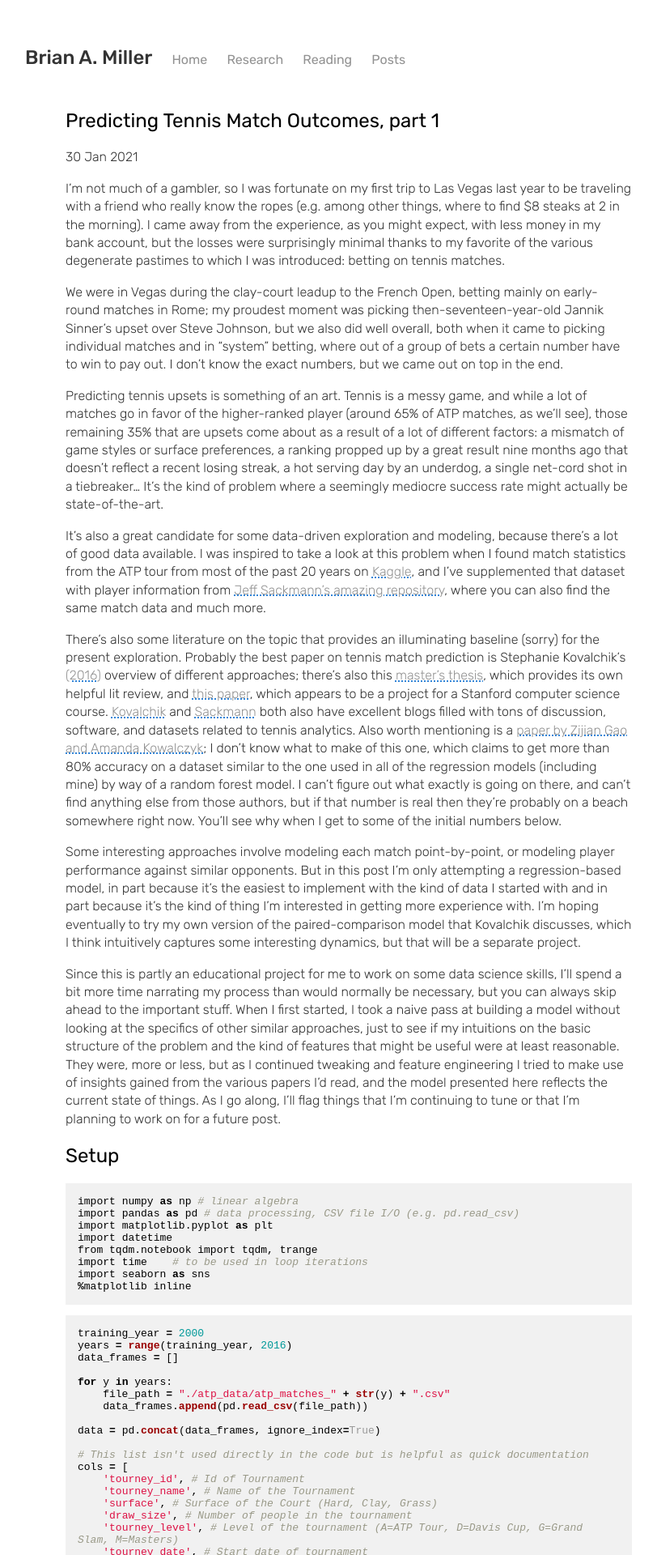
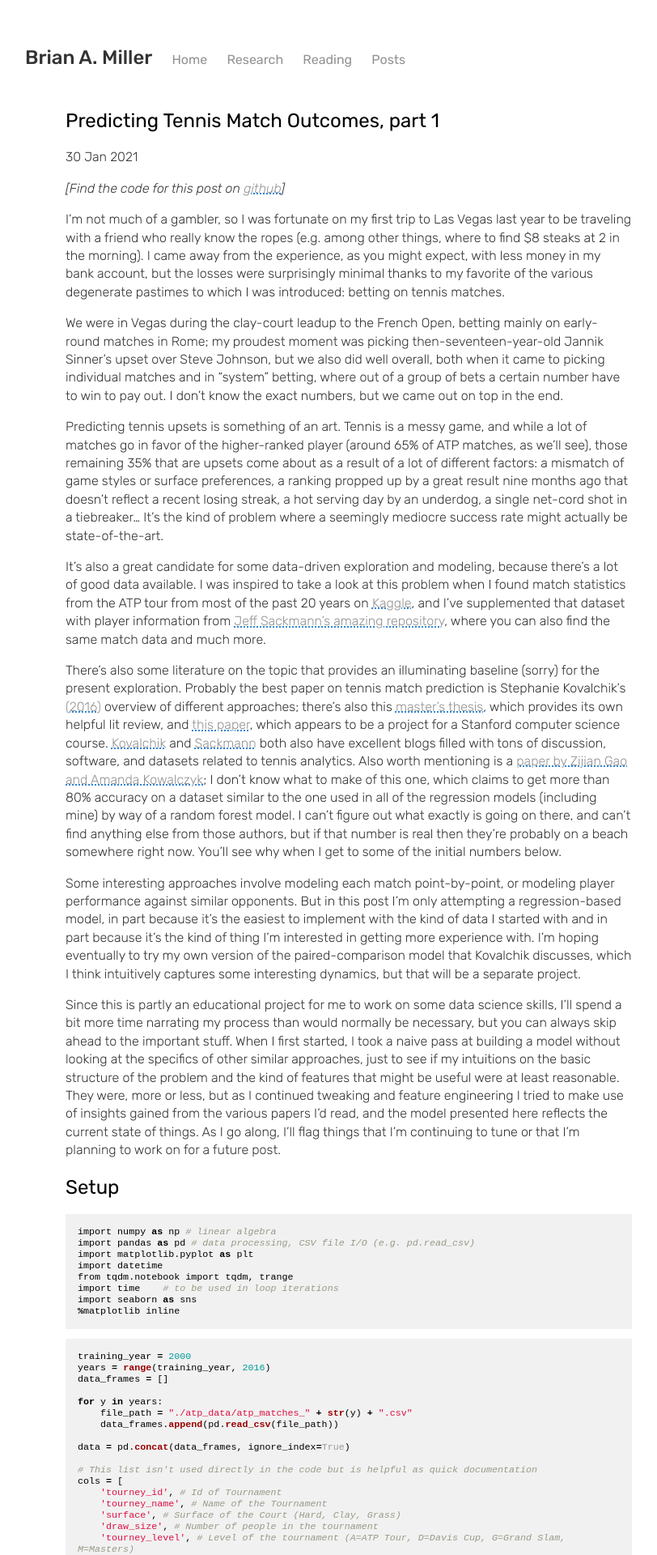
Before and after one commit to bmill42/bmill42.github.io, a Jekyll site: the page built from _posts/2021-01-30-tennis-predictions.md, in a window 1280 px wide. Shown: the top 1920 px of the page at 81% size, without its empty margins (169-981 px from the left). Built offline with Jekyll 4.4.1, drawn with Linux system fonts in a browser that asks for light colours.

Commit message:
github link

```diff
--- a/_posts/2021-01-30-tennis-predictions.md
+++ b/_posts/2021-01-30-tennis-predictions.md
@@ -3,6 +3,8 @@ layout: post
 title: "Predicting Tennis Match Outcomes, part 1"
 date: 2021-01-30
 ---
+
+_[Find the code for this post on [github](https://github.com/bmill42/Tennis-Analytics)]_
 
 I'm not much of a gambler, so I was fortunate on my first trip to Las Vegas last year to be traveling with a friend who really know the ropes (e.g. among other things, where to find $8 steaks at 2 in the morning). I came away from the experience, as you might expect, with less money in my bank account, but the losses were  surprisingly minimal thanks to my favorite of the various degenerate pastimes to which I was introduced: betting on tennis matches.
 
--- a/css/main.css
+++ b/css/main.css
@@ -24,6 +24,11 @@ img {
 pre.highlight {
   padding: 15px 15px 15px 15px; background: #F1F1F1;
   white-space : pre-wrap !important;
+  font-size: 0.9em;
+}
+
+code {
+  background: #F1F1F1;
 }
 
 table.dataframe {
```
